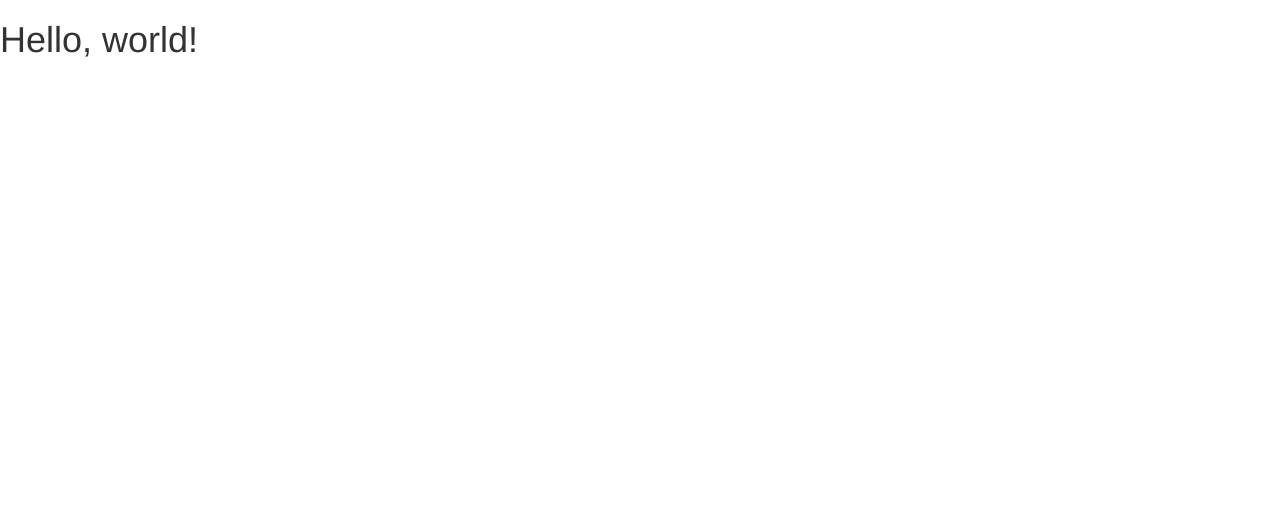
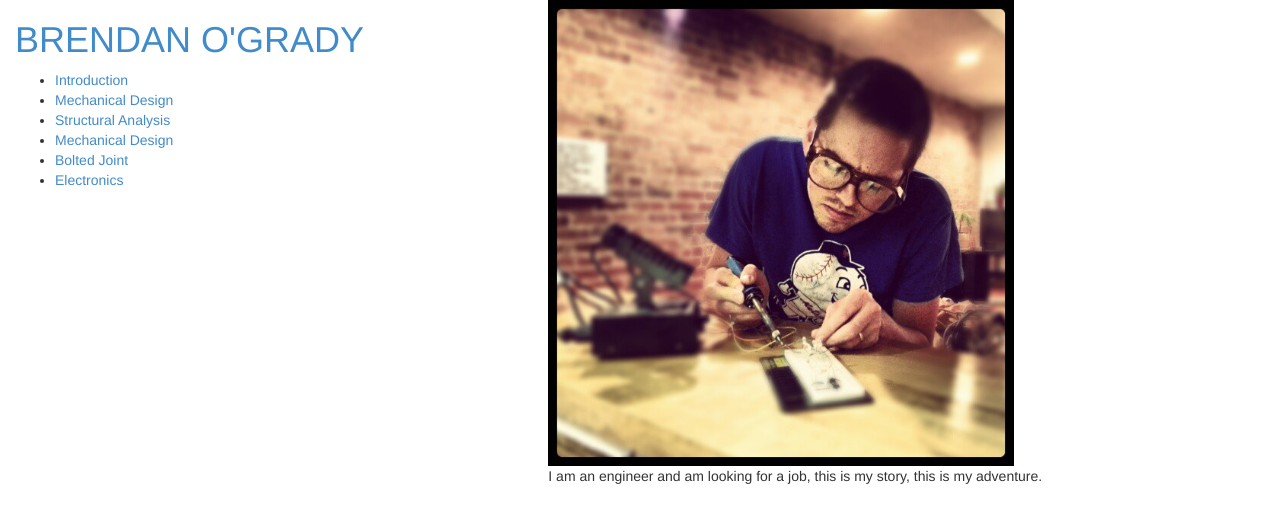
Before and after one commit to ogradybj/Portfolio, a plain HTML site: page index.html in a window 1280 px wide. Drawn offline with nearby package versions, Linux system fonts and the light colour scheme.

Commit message:
Nav-bar added
Nav-bar added, but need to understand bootstrap better so that I can
place it where I want on the page.

```diff
--- a/css/portfolio1.css
+++ b/css/portfolio1.css
@@ -0,0 +1,11 @@
+.header {
+    height: 100px;
+    width: 100px;
+}
+
+
+#pic1 {
+
+    width: 65%;
+
+}
--- a/index.html
+++ b/index.html
@@ -18,11 +18,41 @@
     <![endif]-->
   </head>
   <body>
-    <h1>Hello, world!</h1>
+
 
     <!-- jQuery (necessary for Bootstrap's JavaScript plugins) -->
     <script src="https://ajax.googleapis.com/ajax/libs/jquery/1.11.0/jquery.min.js"></script>
     <!-- Include all compiled plugins (below), or include individual files as needed -->
     <script src="js/bootstrap.min.js"></script>
+
+    <div class="container">
+
+
+
+	    </div>
+	    <div class="col-md-5">
+            <h1><a id="logo">BRENDAN O'GRADY</a></h1>
+
+	        <ul>
+	            <li><a href="/intro">Introduction</a></li>
+                <li><a href="/mechDe">Mechanical Design</a></li>
+                <li><a href="/structAn">Structural Analysis</a></li>
+                <li><a href="/mechDe">Mechanical Design</a></li>
+                <li><a href="/dbj">Bolted Joint</a></li>
+                <li><a href="/electronics">Electronics</a></li>
+
+            </ul>
+	    </div>
+	    <div class="col-md-7">
+	        <img id="pic1" src="pics/brendan1.jpg">
+            <p>I am an engineer and am looking for a job, this is my story, this is my adventure.</p>
+
+
+	    </div>
+	    <div id="footer"></div>
+
+
+
+
   </body>
 </html>
```
Also changed, not shown: text.html (added, +3 -0 lines), pics/brendan1.jpg (added).
